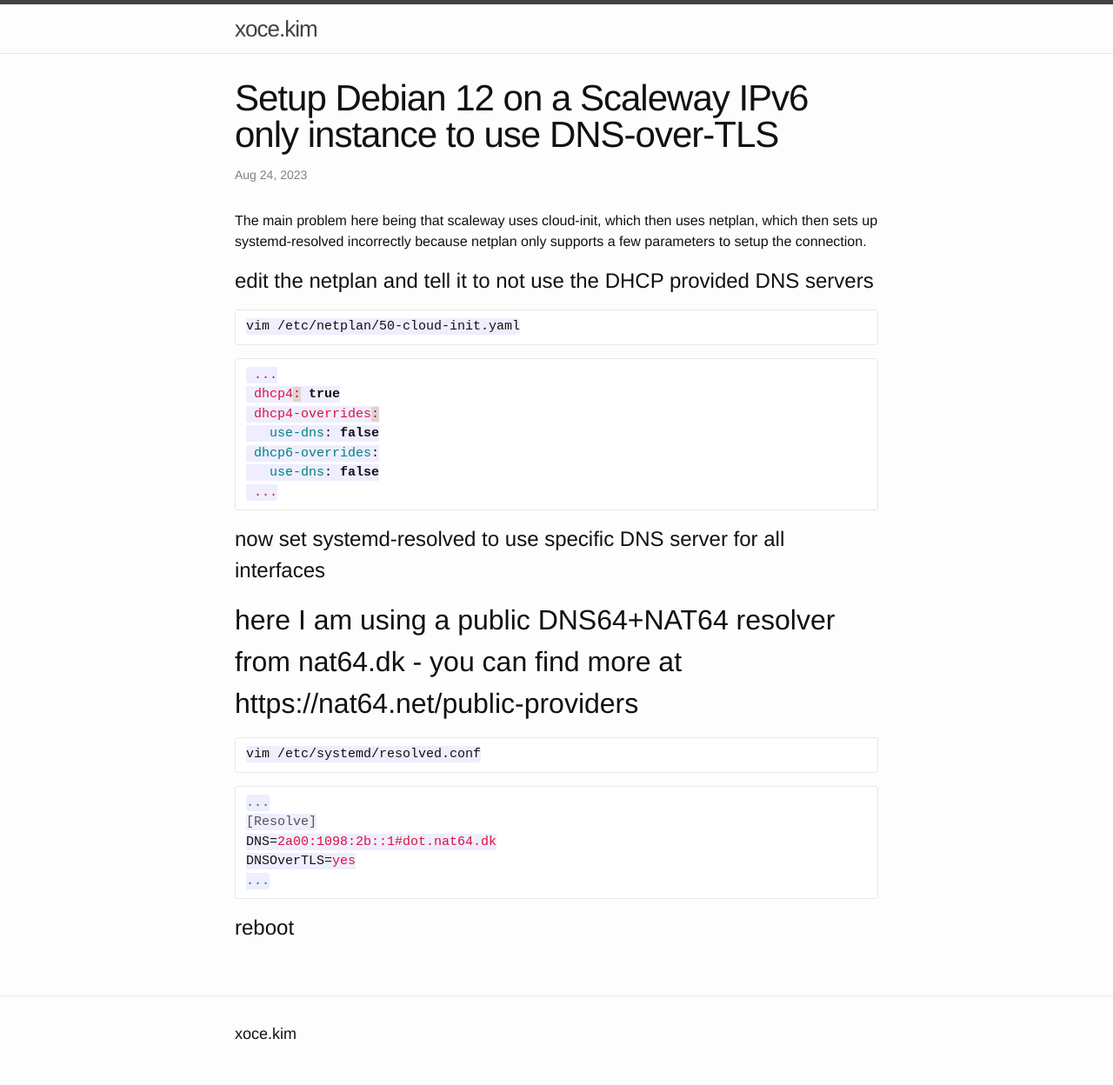
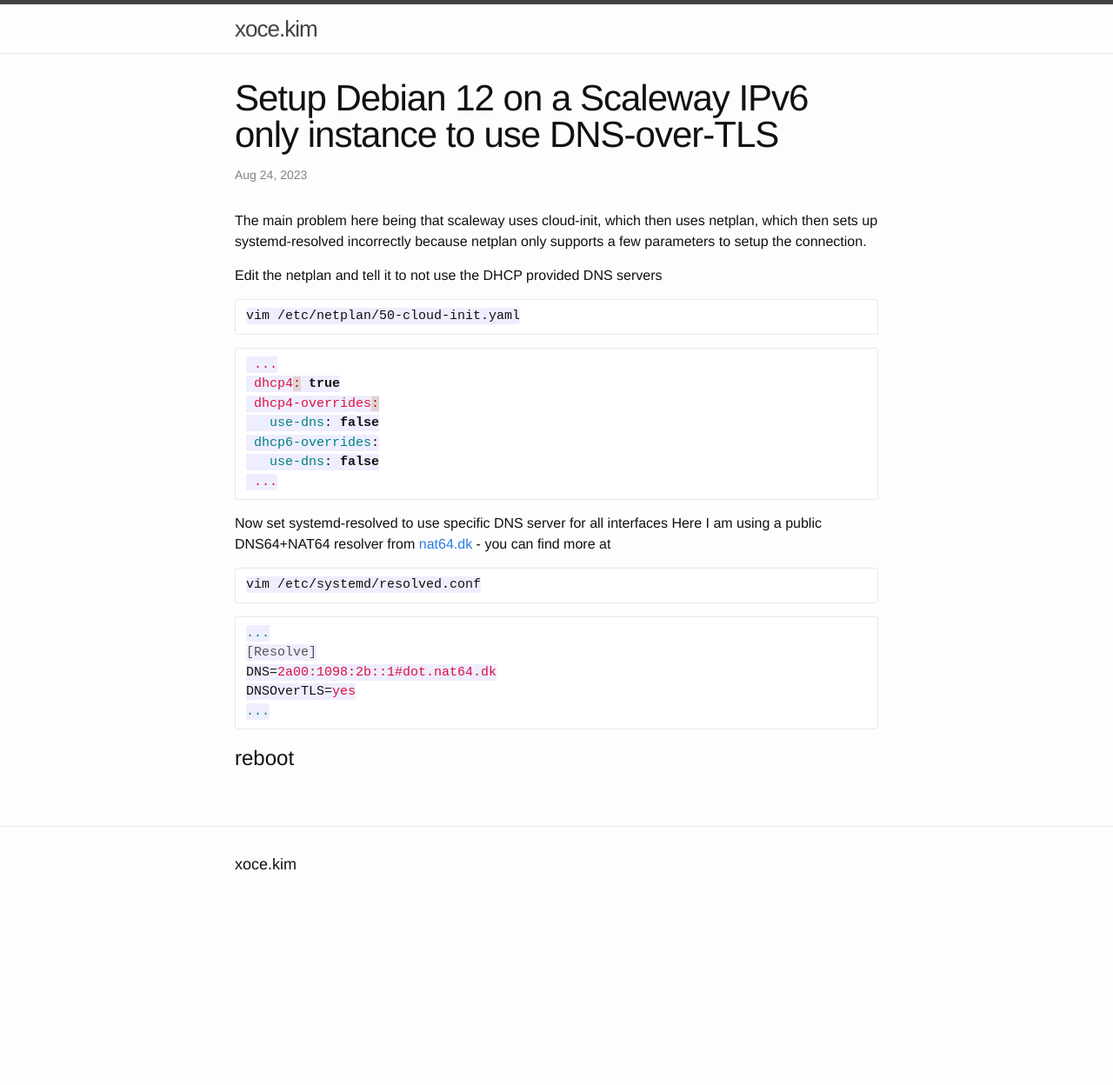
Before and after one commit to xocekim/blog, a Jekyll site: the page built from _posts/2023-08-24-scaleway-debian-ipv6-only-dns-over-tls.markdown, in a window 1280 px wide. Shown: the whole page at 87% size. Built offline with Jekyll 4.4.1, drawn with Linux system fonts in a browser that asks for light colours; after the commit the page ends 1053 px from its top, so only the background shows below that; part of the change alters nothing that is shown.

````diff
--- a/_posts/2023-08-24-scaleway-debian-ipv6-only-dns-over-tls.markdown
+++ b/_posts/2023-08-24-scaleway-debian-ipv6-only-dns-over-tls.markdown
@@ -12,7 +12,7 @@ tags:
 
 The main problem here being that scaleway uses cloud-init, which then uses netplan, which then sets up systemd-resolved incorrectly because netplan only supports a few parameters to setup the connection.
 
-# edit the netplan and tell it to not use the DHCP provided DNS servers
+Edit the netplan and tell it to not use the DHCP provided DNS servers
 ```shell
 vim /etc/netplan/50-cloud-init.yaml
 ```
@@ -25,8 +25,9 @@ vim /etc/netplan/50-cloud-init.yaml
    use-dns: false
  ...
 ```
-# now set systemd-resolved to use specific DNS server for all interfaces
-## here I am using a public DNS64+NAT64 resolver from nat64.dk - you can find more at https://nat64.net/public-providers
+
+Now set systemd-resolved to use specific DNS server for all interfaces
+Here I am using a public DNS64+NAT64 resolver from [nat64.dk](https://nat64.dk) - you can find more at [](https://nat64.net/public-providers)
 ```shell
 vim /etc/systemd/resolved.conf
 ```
````
